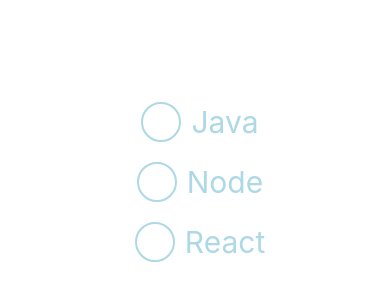
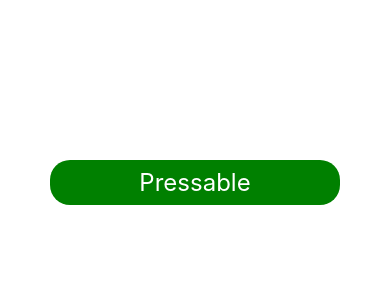
Before and after one commit to Asishpatra34/raect-native-core-basics, a React Native app: screen / in a window 390 px wide. Shown: the part 240-540 px from the top of the page. Built offline with nearby package versions, Linux system fonts and the light colour scheme.

Commit message:
Implemented Pressable

```diff
--- a/App.tsx
+++ b/App.tsx
@@ -18,11 +18,12 @@ import MyTouchableOpacity from './src/screens/MyTouchableOpacity';
 import Grid from './src/screens/Grid';
 import Form from './src/screens/Form';
 import MyList from './src/screens/MyList';
+import Mypressable from './src/screens/Mypressable';
 
 const App = () => {
   return (
     <SafeAreaView style={{flex: 1}}>
-      <MyTouchableOpacity />
+      <Mypressable />
     </SafeAreaView>
   );
 };
--- /dev/null
+++ b/src/screens/Mypressable.tsx
@@ -0,0 +1,37 @@
+import {useState} from 'react';
+import {Button, Modal, Pressable, StyleSheet, Text, View} from 'react-native';
+
+const Mypressable = () => {
+  return (
+    <View style={styles.main}>
+      <Pressable
+        // onPress={() => console.warn('Normal OnPress')}
+        // onLongPress={() => console.warn('Long onpress')}
+        onPressIn={() => console.warn('On PressIn')}
+        onPressOut={() => console.warn('On PressOut')}>
+        <Text style={styles.pressableBtn}>Pressable</Text>
+      </Pressable>
+    </View>
+  );
+};
+
+const styles = StyleSheet.create({
+  main: {
+    flex: 1,
+    justifyContent: 'center',
+  },
+  pressableBtn: {
+    textAlign: 'center',
+    justifyContent: 'center',
+    backgroundColor: 'green',
+    color: 'white',
+    fontSize: 24,
+    margin: 50,
+    padding: 8,
+    borderRadius: 20,
+    shadowColor: 'green',
+    elevation: 10,
+  },
+});
+
+export default Mypressable;
```
